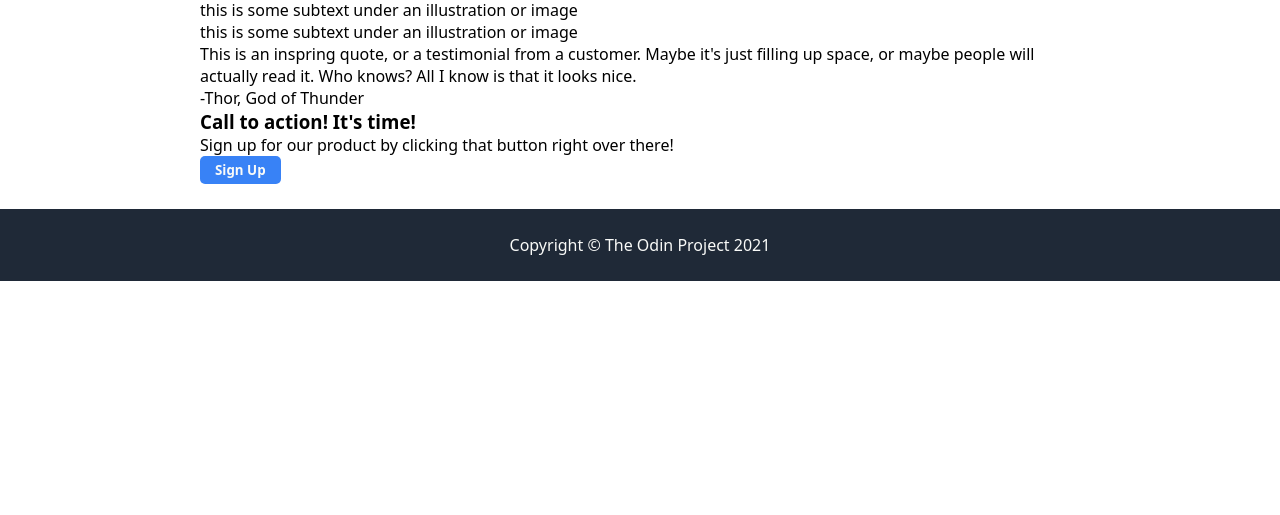
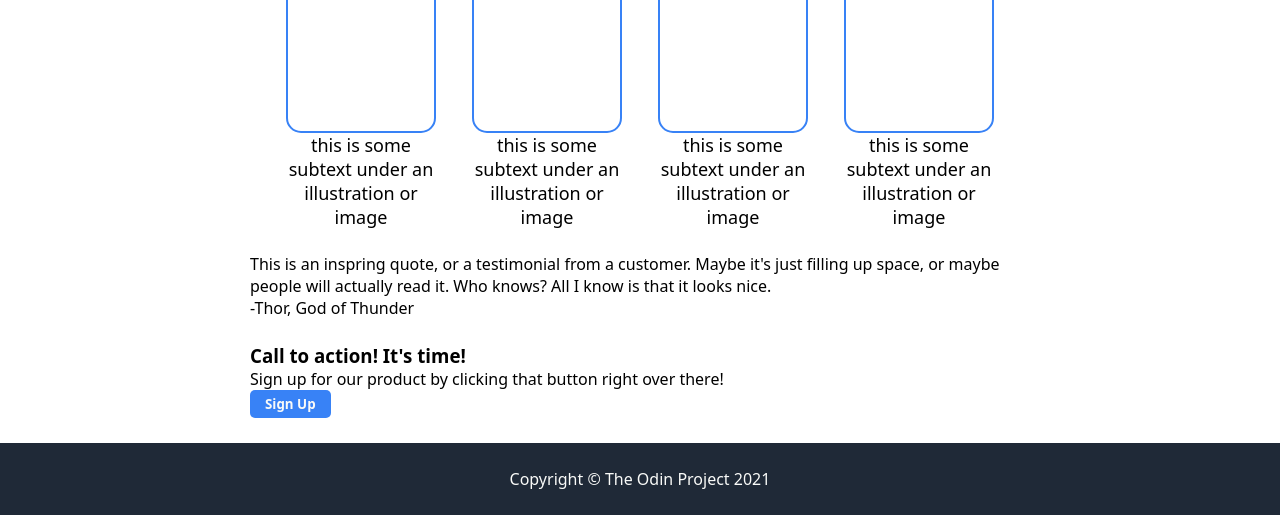
Before and after one commit to TheDiamonds559/landingPage, a plain HTML site: page index.html in a window 1280 px wide. Shown: the part 563-1078 px from the top of the page. Before the commit the page ends 844 px from the top, so only its background shows below. Drawn offline with Linux system fonts and the light colour scheme.

Commit message:
Styled the information section according to the design

```diff
--- a/index.html
+++ b/index.html
@@ -25,7 +25,7 @@
     </header>
     <main>
         <div class="information">
-            <h1 class="infoTitle">Some random information</h1>
+            <h1 class="infoTitle">Some random information.</h1>
             <div class="container">
                 <div class="subContainer">
                     <div class="imgPlaceholder"></div>
--- a/style.css
+++ b/style.css
@@ -12,7 +12,7 @@ button {
     padding: 5px 15px;
 }
 
-header, main, #mainFooter {
+header, #mainFooter {
     padding: 25px 200px;
 }
 
@@ -76,9 +76,33 @@ header nav a {
 main {
     display: flex;
     flex-direction: column;
+    gap: 24px;
+    padding: 25px 250px;
 }
+
+.information {
+    text-align: center;
+}
+
+.container {
+    margin-top: 24px;
+    display: flex;
+    justify-content: space-evenly;
+}
+
+.imgPlaceholder {
+    border-radius: 15px;
+    width: auto;
+    height: 150px;
+    border: 2px solid #3882f6;
+}
+
+.subContainer {
+    width: 150px;
+    font-size: 18px;
+}
+
 
 #mainFooter {
     text-align: center;
-
 }
```
